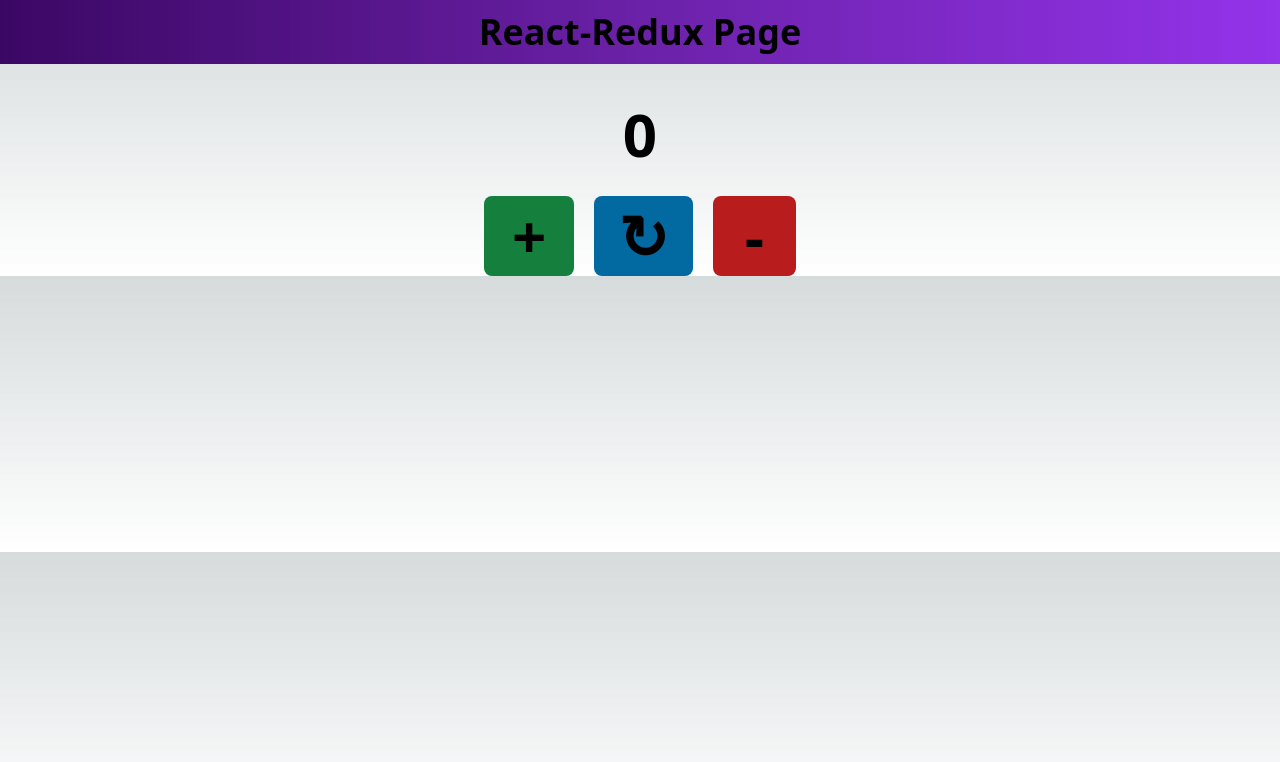
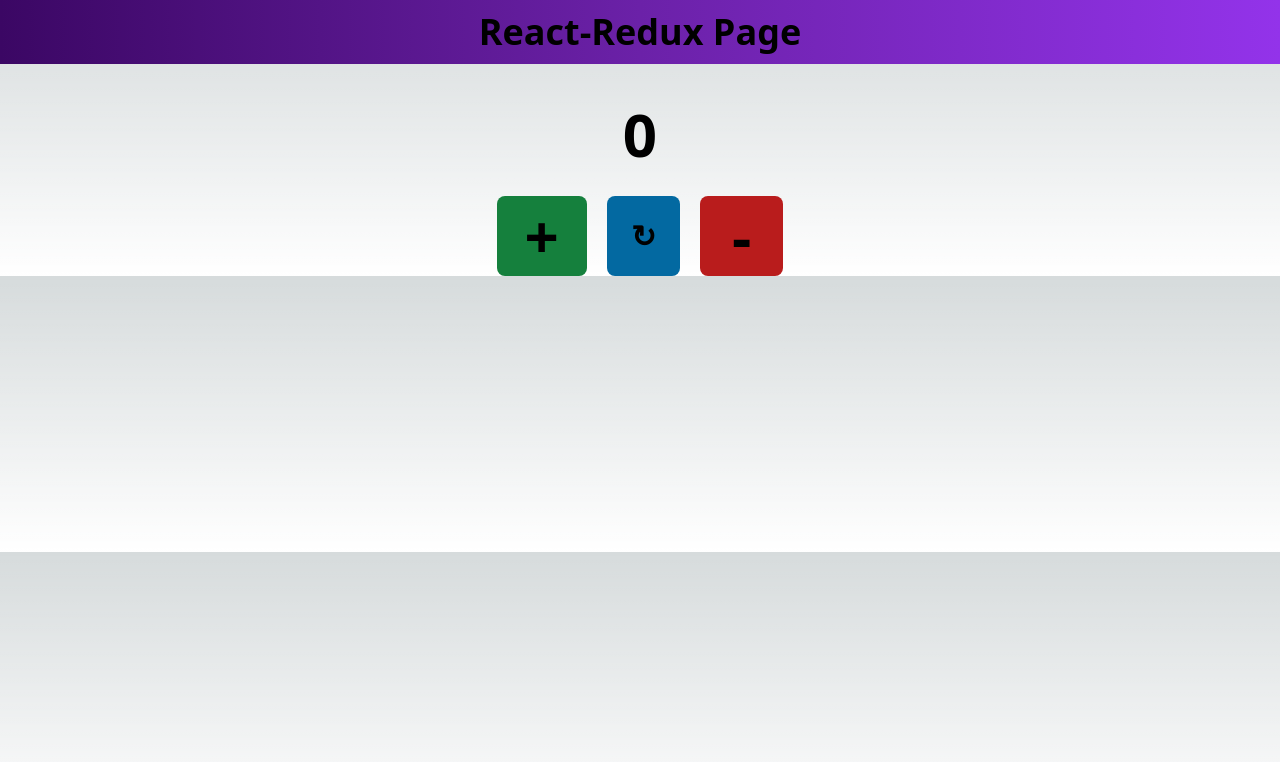
Before and after one commit to PouryaSoleimani/REDUX, a Next.js app: page /react-redux in a window 1280 px wide. Shown: the top 762 px of the page. Built offline with nearby package versions, Linux system fonts and the light colour scheme.

Commit message:
REACT-REDUX

```diff
--- a/pages/react-redux.tsx
+++ b/pages/react-redux.tsx
@@ -21,7 +21,7 @@ const ReactReduxPage = () => {
         <h1>{counter}</h1>
         <div className='flex items-center justify-center space-x-5 mt-8'>
           <button className='bg-green-700 px-7 h-20 text-md rounded-lg' onClick={increment}>+</button>
-          <button className='bg-sky-700 px-6 h-20 text-md rounded-lg' onClick={reset}>↻</button>
+          <button className='bg-sky-700 px-6 h-20 text-[30px] rounded-lg' onClick={reset}>↻</button>
           <button className='bg-red-700 px-8 h-20 text-md rounded-lg' onClick={decrement}>-</button>
         </div>
       </div>
```
